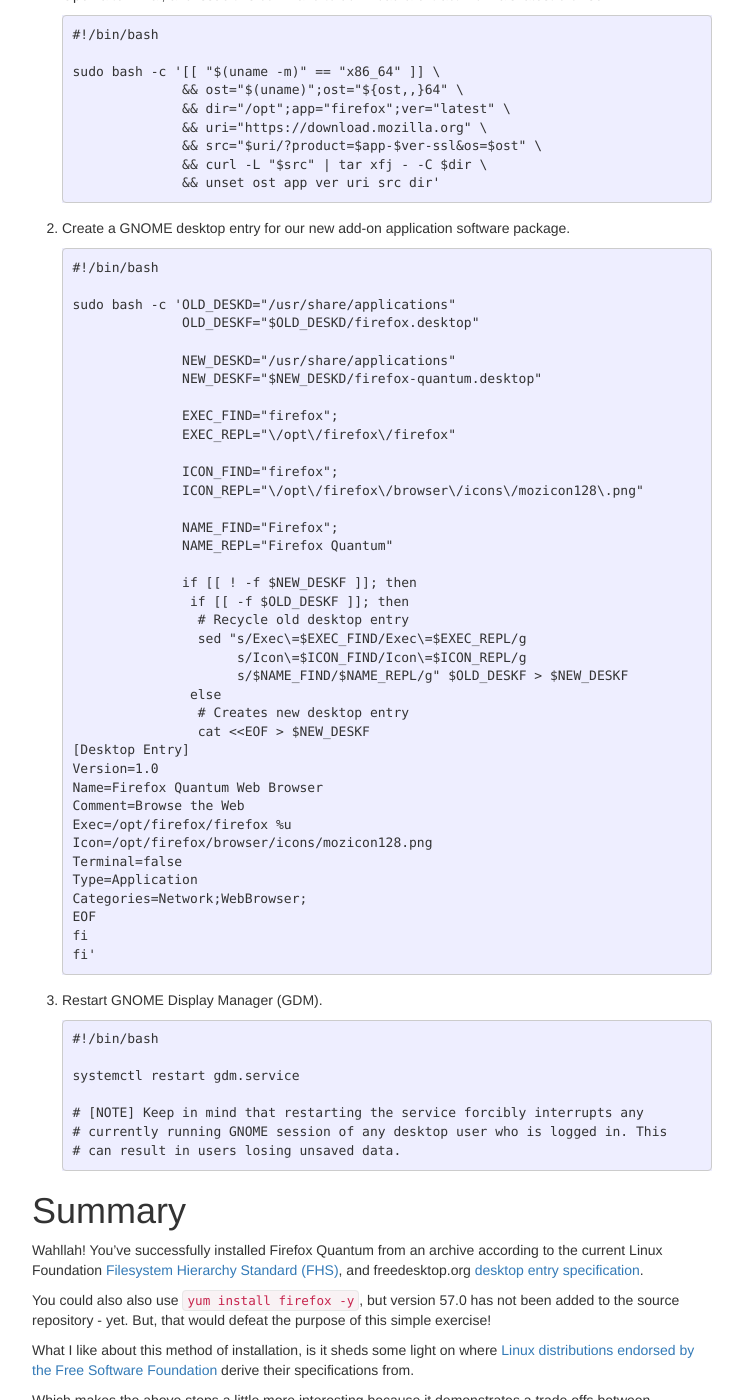
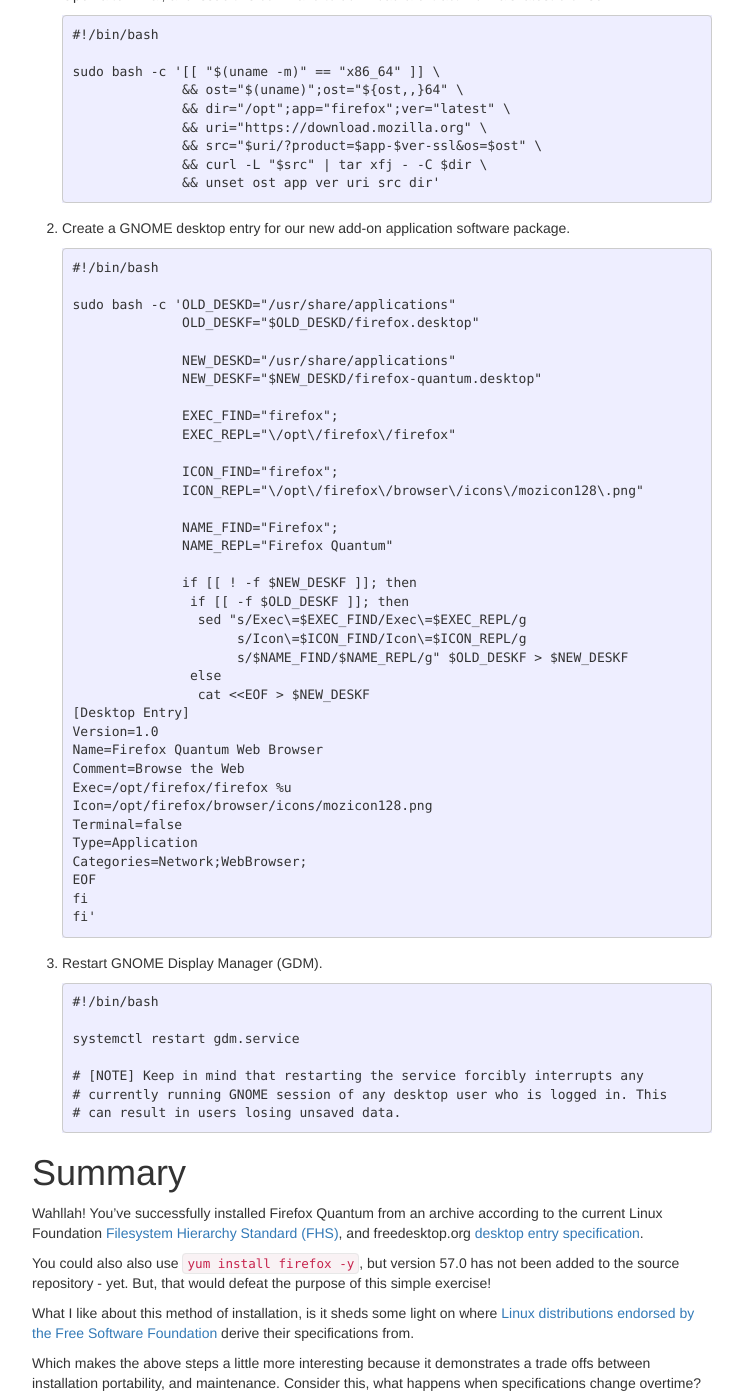
Before and after one commit to ecwpz91/ecwpz91.github.io, a Jekyll site: the page built from _posts/2017-11-18-Getting and Installing Firefox Quantum.md, in a window 1280 px wide and 1400 px high, scrolled down 460 px. Shown: the whole window, without its empty margins (268-1011 px from the left). Built offline with Jekyll 4.4.1, drawn with Linux system fonts in a browser that asks for light colours; nearby versions of some CDN libraries.

Commit message:
Removed comment

```diff
--- a/_posts/2017-11-18-Getting and Installing Firefox Quantum.md
+++ b/_posts/2017-11-18-Getting and Installing Firefox Quantum.md
@@ -45,12 +45,10 @@
 
                      if [[ ! -f $NEW_DESKF ]]; then
                       if [[ -f $OLD_DESKF ]]; then
-                       # Recycle old desktop entry
                        sed "s/Exec\=$EXEC_FIND/Exec\=$EXEC_REPL/g
                             s/Icon\=$ICON_FIND/Icon\=$ICON_REPL/g
                             s/$NAME_FIND/$NAME_REPL/g" $OLD_DESKF > $NEW_DESKF
                       else
-                       # Creates new desktop entry
                        cat <<EOF > $NEW_DESKF
        [Desktop Entry]
        Version=1.0
```
